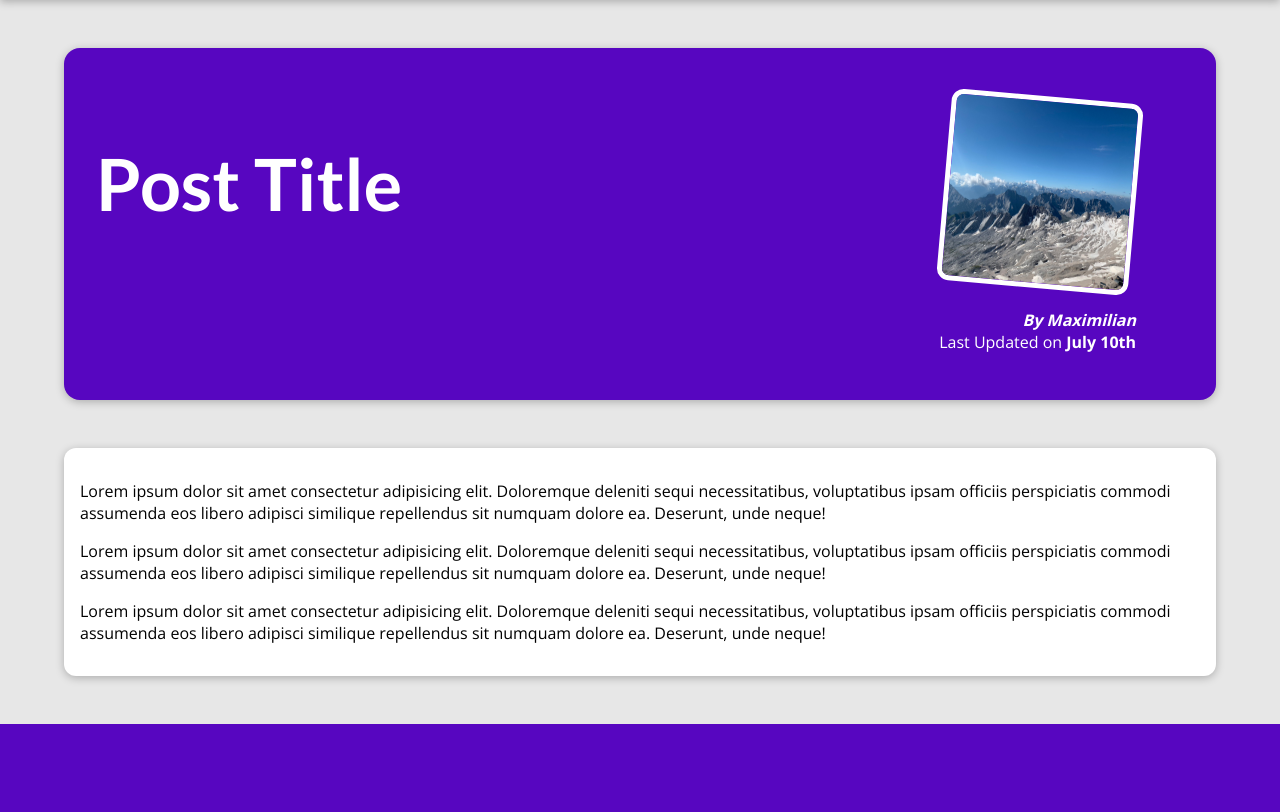
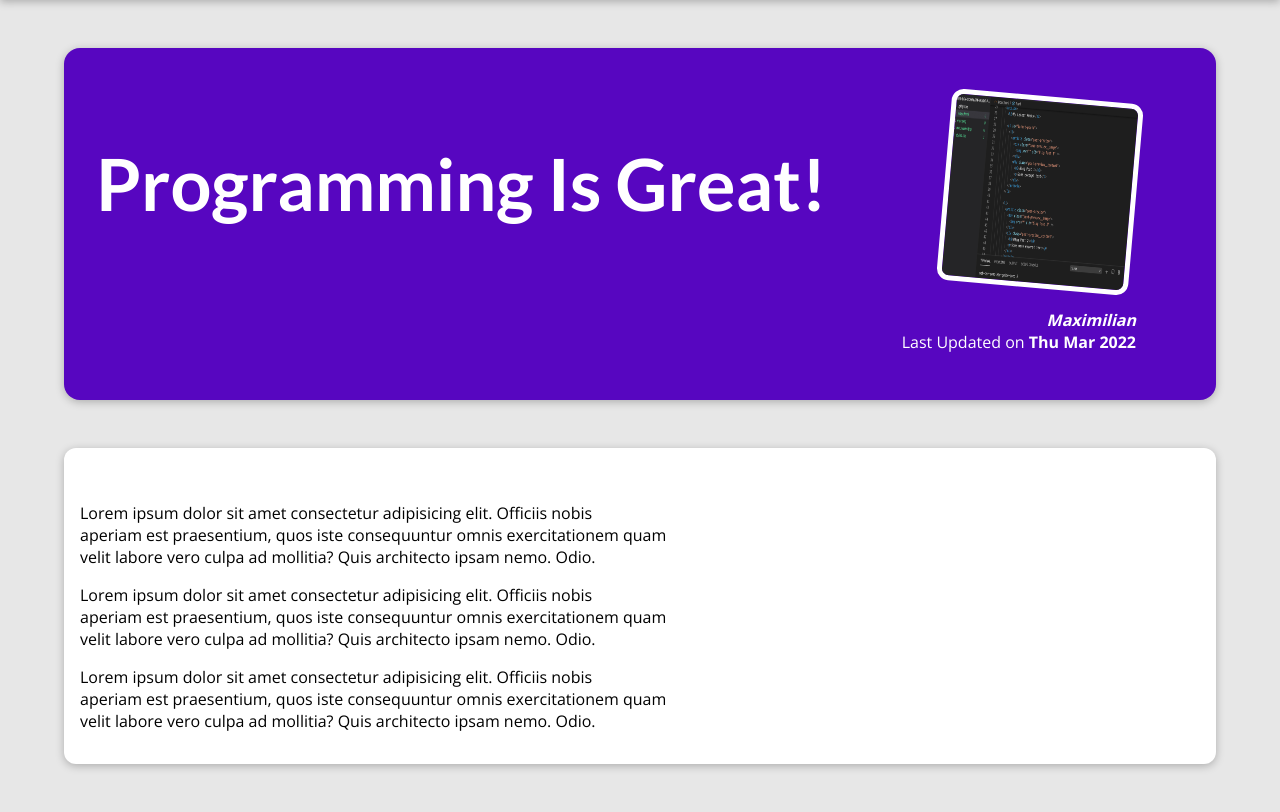
Before and after one commit to xy-maan/quill, a Django app: page /posts/programming-is-fun/ in a window 1280 px wide. Shown: the part 80-892 px from the top of the page. Before the commit the page ends 804 px from the top, so only its background shows below. Run offline with Django 5.2, Linux system fonts and the light colour scheme.

Commit message:
post details page and all posts page with dynamic content, still hardcoded

```diff
--- a/blog/templates/blog/post-details.html
+++ b/blog/templates/blog/post-details.html
@@ -12,20 +12,18 @@
 {% block body %}
 
   <section id="summary">
-		<h2>Post Title</h2>
+		<h2>{{ post.title }}</h2>
 		<article>
-			<img src="{% static "blog/images/mountains.jpg" %}" alt="Post Title">
-			<address>By Maximilian</address>
+			<img src="{% static "blog/images/"|add:post.image %}" alt="{{ post.title }}">
+			<address>{{ post.author }}</address>
 			<div>
-				Last Updated on <time>July 10th</time>
+				Last Updated on <time>{{ post.date|date:"D M Y" }}</time>
 			</div>
 		</article>
 	</section>
 
 	<main>
-		<p>Lorem ipsum dolor sit amet consectetur adipisicing elit. Doloremque deleniti sequi necessitatibus, voluptatibus ipsam officiis perspiciatis commodi assumenda eos libero adipisci similique repellendus sit numquam dolore ea. Deserunt, unde neque!</p>
-		<p>Lorem ipsum dolor sit amet consectetur adipisicing elit. Doloremque deleniti sequi necessitatibus, voluptatibus ipsam officiis perspiciatis commodi assumenda eos libero adipisci similique repellendus sit numquam dolore ea. Deserunt, unde neque!</p>
-		<p>Lorem ipsum dolor sit amet consectetur adipisicing elit. Doloremque deleniti sequi necessitatibus, voluptatibus ipsam officiis perspiciatis commodi assumenda eos libero adipisci similique repellendus sit numquam dolore ea. Deserunt, unde neque!</p>
+		{{ post.content|linebreaks }}
 	</main>
 
 {% endblock body %}
--- a/blog/views.py
+++ b/blog/views.py
@@ -81,7 +81,12 @@ def index(request):
     })
 
 def posts(request):
-    return render(request, "blog/all-posts.html")
+    return render(request, "blog/all-posts.html", {
+        "all_posts": all_posts
+})
 
 def post_details(request, slug):
-    return render(request, "blog/post-details.html")
+    identified_post = next(post for post in all_posts if post["slug"] == slug)
+    return render(request, "blog/post-details.html", {
+        "post": identified_post
+    })
```
Also changed, not shown: blog/templates/blog/all-posts.html (+4 -6 lines).
